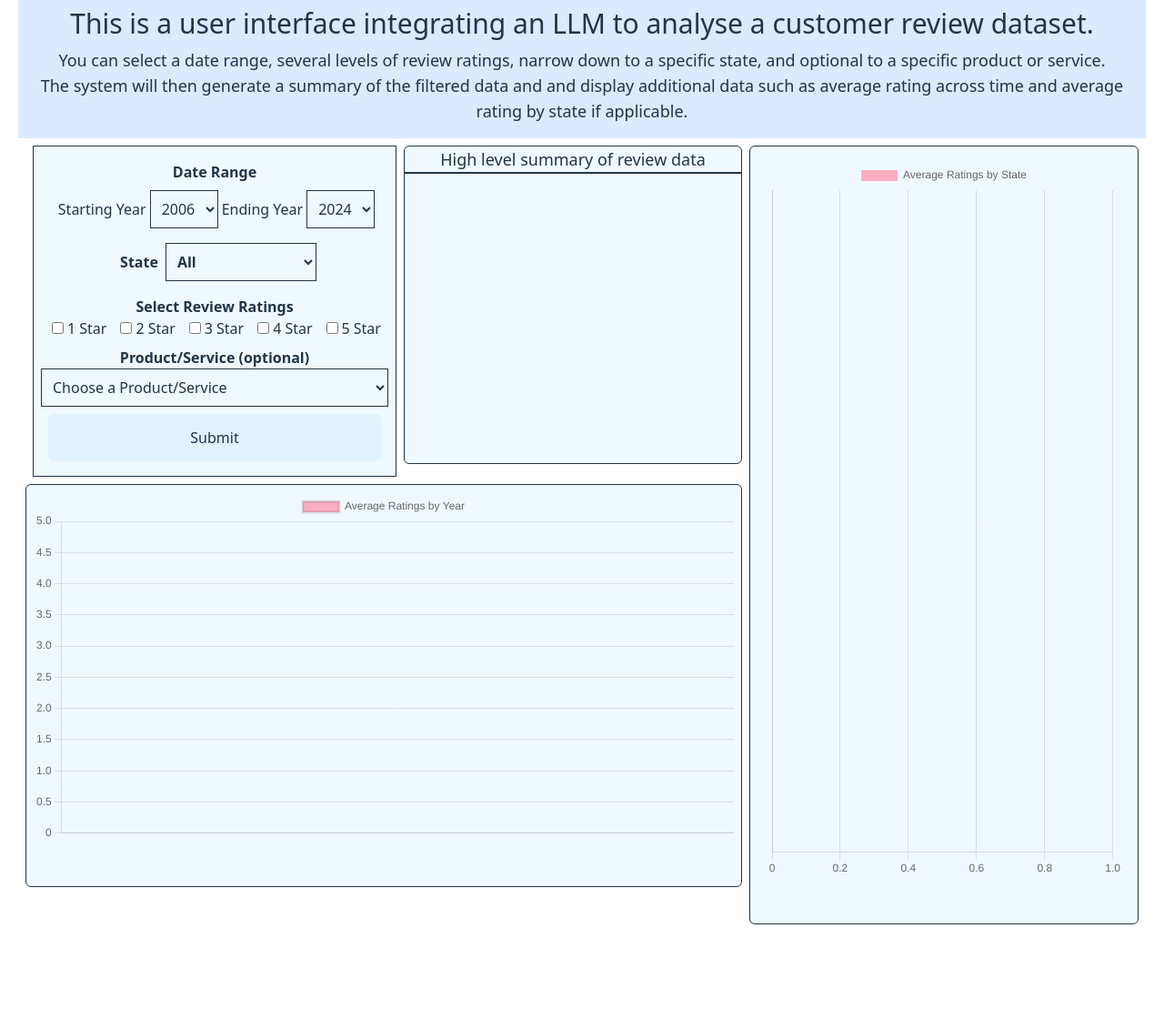
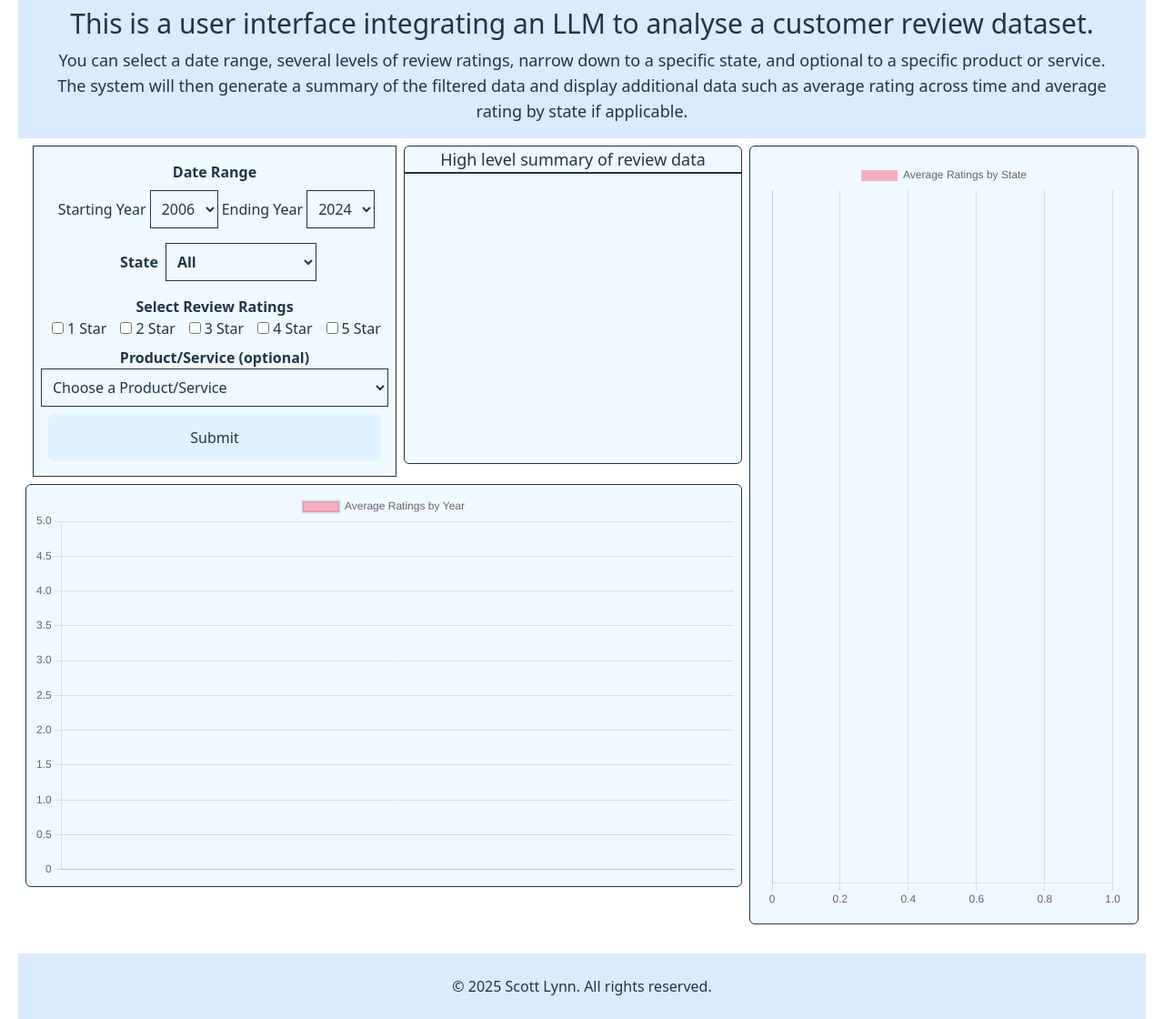
Before and after one commit to scottlynn1/summerizer, a React (Vite) app in the folder client/: page / in a window 1280 px wide. Shown: the whole page at 91% size. Before the commit the page ends 1024 px from the top, so only its background shows below. Built offline with nearby package versions, Linux system fonts and the light colour scheme.

Commit message:
add more styling to header and footer

```diff
--- a/client/src/App.jsx
+++ b/client/src/App.jsx
@@ -53,27 +53,30 @@ function ContainerComp() {
           <p className='text-lg p-2'>
             You can select a date range, several levels of review ratings, narrow down to a specific state, and optional to a specific product or service.
             <br></br>
-            The system will then generate a summary of the filtered data and and display additional data such as average rating across time and average rating by state if applicable.
+            The system will then generate a summary of the filtered data and display additional data such as average rating across time and average rating by state if applicable.
           </p>
         </div>
         <div className='flex flex-col min-[1200px]:flex-row justify-between items-start m-auto p-2'>
           <div className='flex flex-2 flex-col w-full min-w-[0px] mx-auto'>
             <div className='flex flex-col min-[850px]:flex-row items-center min-[850px]:items-start justify-around'>
-              <div className='min-w-[400px] max-w-[450px] border rounded-md-2 mx-2 p-2 bg-sky-50'>
+              <div className='min-w-[400px] border rounded-md-2 mx-2 p-2 bg-sky-50'>
                 <MyForm loading={loading} getSummary={getSummary}/>
               </div>
               <div className='w-full max-w-[750px] min-w-[300px] min-h-[350px] border mt-2 min-[850px]:mt-0 rounded-md bg-sky-50'>
                 <MySummary summary={summary}/>
               </div>
             </div>
-            <div className='flex w-full min-h-[0px] min-w-[0px] h-auto aspect-16/9 border m-auto mt-2 p-2 rounded-md bg-sky-50'>
+            <div className='flex w-full min-h-[0px] min-w-[0px] aspect-16/9 border m-auto mt-2 p-2 rounded-md bg-sky-50'>
                 <LineChart linechartdata={linechartdata}/>
             </div>
           </div>
-          <div className='flex flex-1 w-full max-w-[450px] min-h-[0px] min-w-[300px] aspect-9/18 border mx-auto mt-2 min-[1200px]:mt-0 min-[1200px]:ml-2 p-4 rounded-md bg-sky-50'>
+          <div className='flex flex-1 w-full max-w-[450px] min-h-[0px] min-w-[300px] aspect-9/18 border mx-auto mt-2 min-[1200px]:mt-0 min-[1200px]:ml-2 p-4 rounded-md bg-sky-50 items-stretch'>
             <BarChart barchartdata={barchartdata}/>
           </div>
         </div>
+        <footer class="bg-blue-100 p-2 text-center py-6 mt-6">
+          <p class="">© 2025 Scott Lynn. All rights reserved.</p>
+        </footer>
     </>
   )
 }
@@ -162,7 +165,6 @@ function MyForm({loading, getSummary}) {
   const yearslist = ['2006', '2007', '2008', '2009', '2010', '2011', '2012', '2013', '2014', '2015', '2016', '2017', '2018', '2019', '2020', '2021', '2022', '2023', '2024'];
 
   return (
-    <div className='max-w-[400px] m-auto'>
       <form onSubmit={handleSubmit} className='flex flex-col text-center'>
         <div className='p-2'>
           <p className='font-semibold mb-2'>Date Range</p>
@@ -250,7 +252,6 @@ function MyForm({loading, getSummary}) {
           </div>
         </button>
       </form>
-    </div>
   );
 }
 
@@ -276,8 +277,8 @@ function MySummary({summary}) {
 function LineChart({linechartdata}) {
   const options = {
     responsive: true,
-    maintainAspectRatio: true,
-    aspectRatio: 2,
+    maintainAspectRatio: false,
+    // aspectRatio: 2,
     plugins: {
       legend: {
         position: 'top',
@@ -312,8 +313,8 @@ function BarChart({barchartdata}) {
   const options = {
     indexAxis: 'y',
     responsive: true,
-    maintainAspectRatio: true,
-    aspectRatio: .5,
+    maintainAspectRatio: false,
+    // aspectRatio: .5,
     plugins: {
       legend: {
         position: 'top',
```
